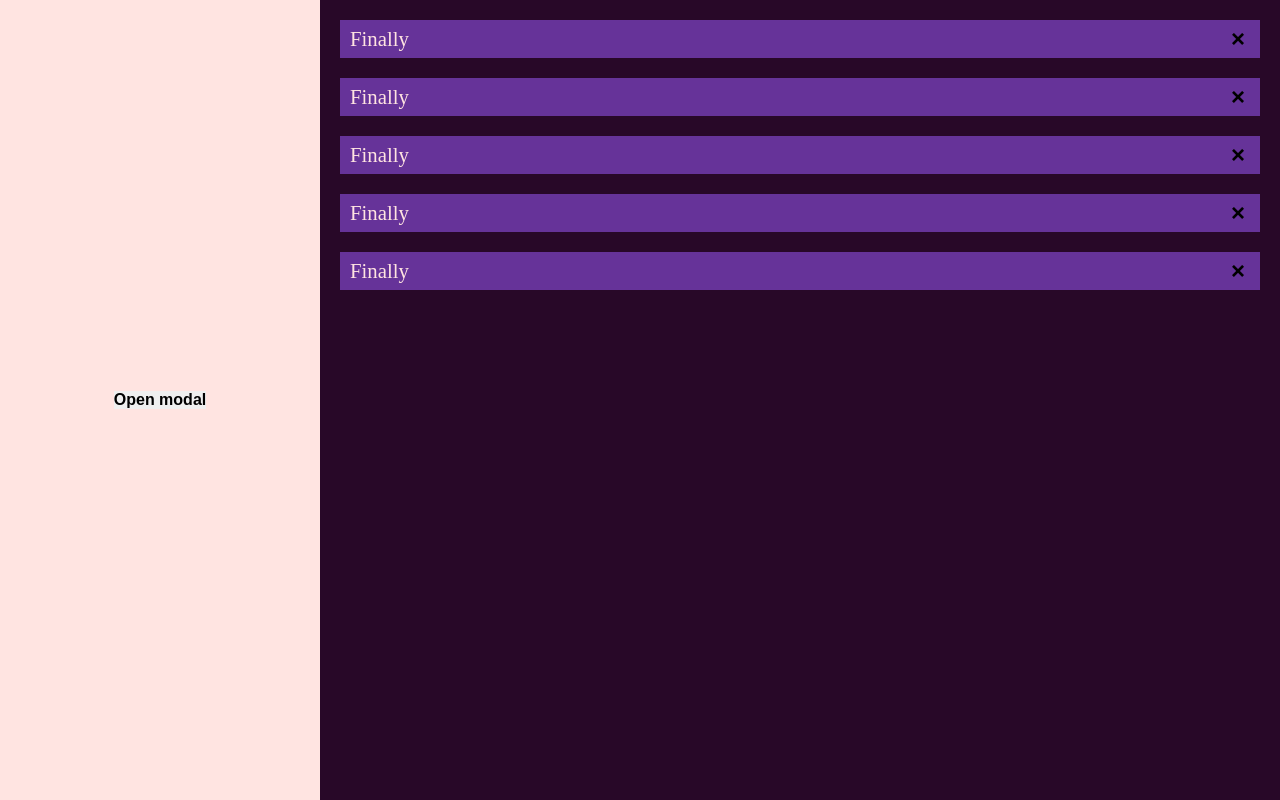
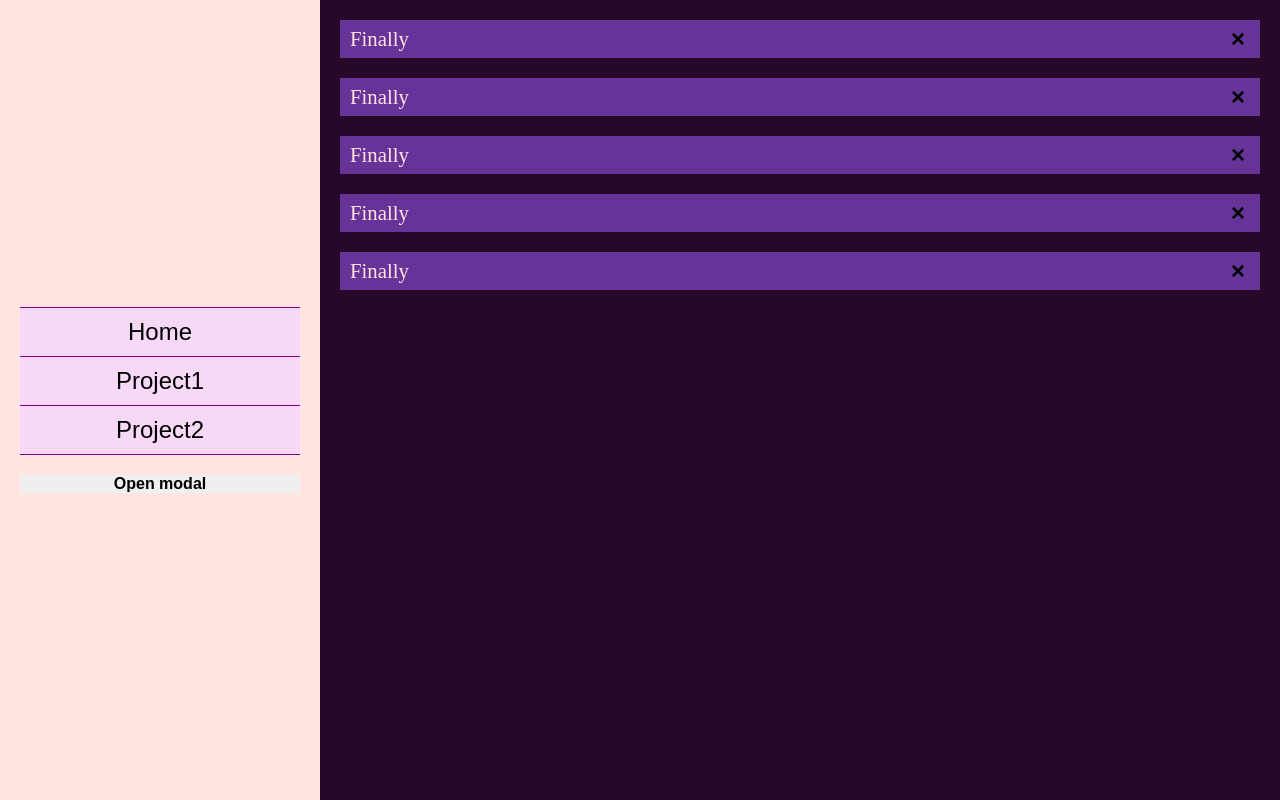
Before and after one commit to FilipyTav/Todo_List, a website built with webpack: page dist/index.html in a window 1280 px wide. Built offline with nearby package versions, Linux system fonts and the light colour scheme.

Commit message:
Adds function to create a new project in the page and its styling

```diff
--- a/src/css/todo.css
+++ b/src/css/todo.css
@@ -60,16 +60,6 @@ label {
 }
 
 /* modal and overlay end */
-
-.menu {
-    background: mistyrose;
-
-    position: sticky;
-    top: 0;
-
-    display: grid;
-    place-items: center;
-}
 
 /* add todo form start */
 
@@ -157,3 +147,40 @@ label {
 }
 
 /* todos container and items end */
+
+/* menu start */
+
+.menu {
+    background: mistyrose;
+    padding: 20px;
+
+    position: sticky;
+    top: 0;
+
+    display: flex;
+    flex-flow: column wrap;
+    justify-content: center;
+    gap: 20px;
+}
+
+.projects {
+    display: flex;
+    flex-flow: column wrap;
+}
+
+.project {
+    background: rgb(247, 217, 247);
+    width: 100%;
+    padding: 10px 30px;
+    border-top: 1px solid purple;
+
+    font-size: 1.5rem;
+    font-weight: normal;
+    cursor: default;
+}
+
+.projects .project:last-child {
+    border-bottom: 1px solid purple;
+}
+
+/* menu end */
--- a/src/js/helpers.js
+++ b/src/js/helpers.js
@@ -1,6 +1,11 @@
 const Helpers = (function () {
     const add_to_DOM = function (parent, child, placement) {
-        if (!(placement === "first" || placement === "last")) return;
+        if (
+            !(placement === "first" || placement === "last") ||
+            !parent ||
+            !child
+        )
+            return;
 
         if (placement === "first") {
             parent.prepend(child);
@@ -10,12 +15,16 @@ const Helpers = (function () {
     };
 
     const purge_all_children = function (parent) {
+        if (!parent) return;
+
         while (parent.lastChild) {
             parent.removeChild(parent.lastChild);
         }
     };
 
     const create_DOM = function (type, ...classes) {
+        if (!type) return;
+
         const element = document.createElement(type);
 
         if (classes) {
@@ -28,14 +37,16 @@ const Helpers = (function () {
         return element;
     };
 
-    const create_todo = function (text) {
+    const create_todo = function (name) {
+        if (!name) return;
+
         const all_todos = document.querySelector(".todos");
 
         const todo = Helpers.create_DOM("div", "todo");
         Helpers.add_to_DOM(all_todos, todo, "last");
 
         const title = Helpers.create_DOM("div", "title");
-        title.textContent = `${text}`;
+        title.textContent = `${name}`;
         Helpers.add_to_DOM(todo, title, "first");
 
         const options = Helpers.create_DOM("div", "options");
@@ -46,11 +57,23 @@ const Helpers = (function () {
         Helpers.add_to_DOM(options, rmv_btn, "last");
     };
 
+    const create_project = function (title, id) {
+        if (!title) return;
+
+        const projects = document.querySelector(".projects");
+
+        const project = create_DOM("button", "project");
+        project.textContent = `${title}`;
+        project.setAttribute("data_id", `${id}`);
+        add_to_DOM(projects, project, "last");
+    };
+
     return {
         add_to_DOM,
         purge_all_children,
         create_DOM,
         create_todo,
+        create_project,
     };
 })();
 
--- a/src/js/index.js
+++ b/src/js/index.js
@@ -10,6 +10,9 @@ const init = (function () {
     for (let i = 0; i < 5; i++) {
         Helpers.create_todo("Finally");
     }
+
+    Helpers.create_project("Project1", 1);
+    Helpers.create_project("Project2", 2);
 })();
 
 let a = Todo("a", "proj1");
```
Also changed, not shown: dist/index.html, dist/main.js.
